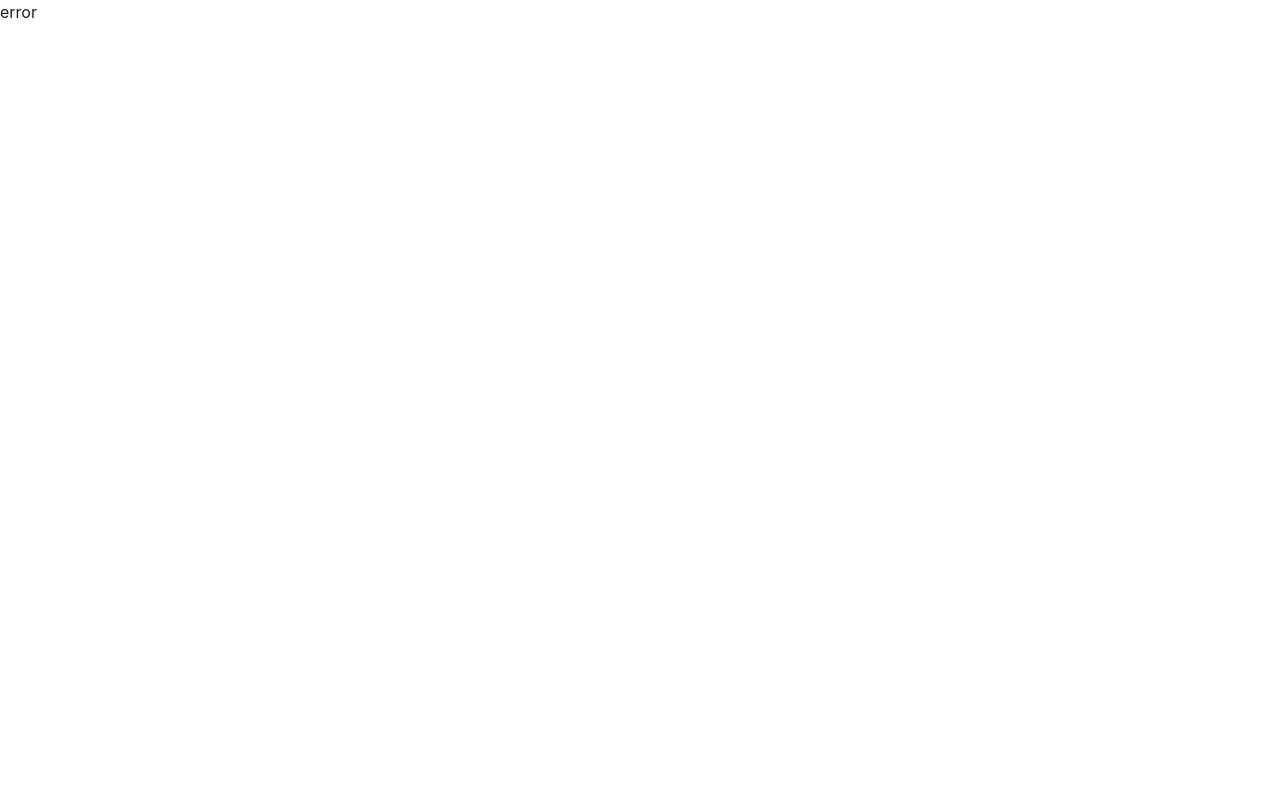
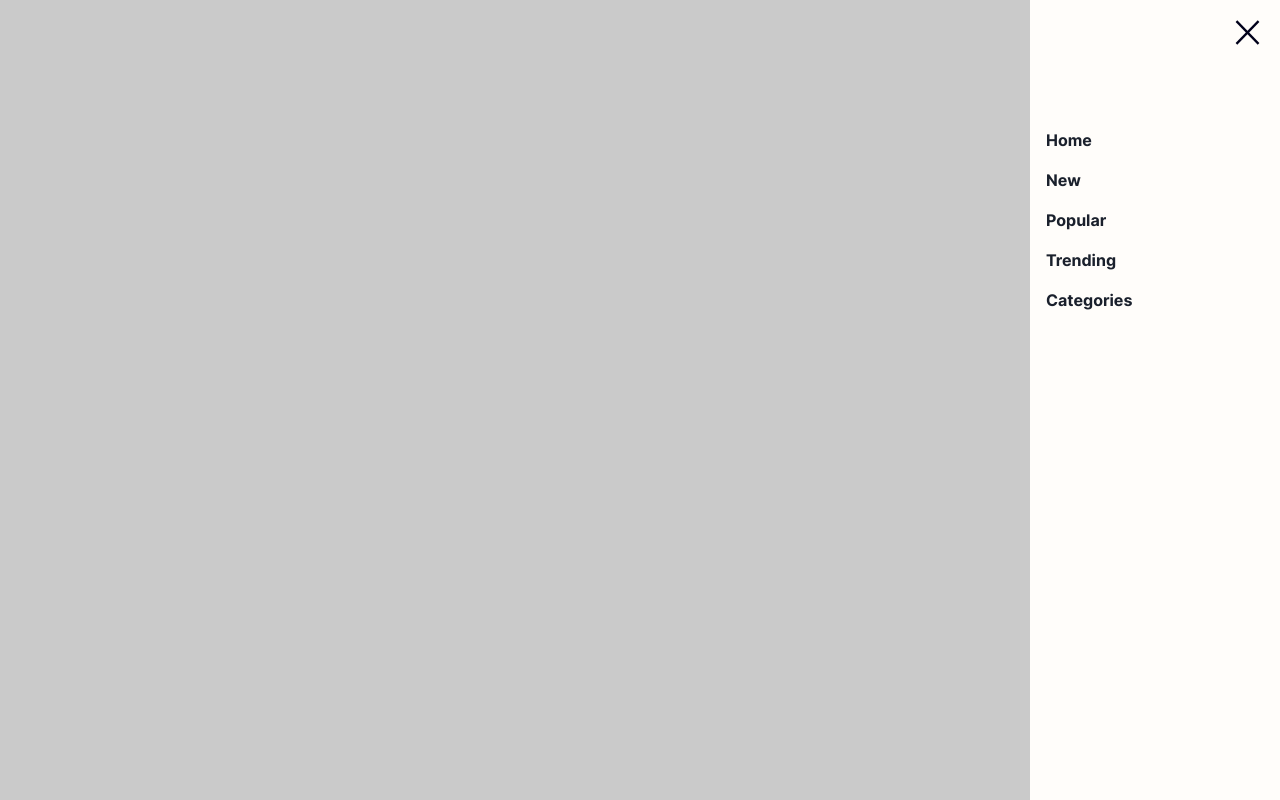
Before and after one commit to HongSourTheng/News-Hompage, a React (Vite) app: page /test in a window 1280 px wide. Before the commit this address had no page. Built offline with nearby package versions, Linux system fonts and the light colour scheme.

Commit message:
Build toggle menu bar (NavBar)

```diff
--- a/src/components/NavBar.tsx
+++ b/src/components/NavBar.tsx
@@ -1,8 +1,19 @@
-import { Center, HStack, Image, List, ListItem, Show } from "@chakra-ui/react";
+import {
+  Box,
+  Center,
+  HStack,
+  Image,
+  List,
+  ListItem,
+  Show,
+} from "@chakra-ui/react";
 import logo from "../assets/images/logo.svg";
 import iconMenu from "../assets/images/icon-menu.svg";
+import iconClose from "../assets/images/icon-menu-close.svg";
 import menuItem from "../data/menu";
+import { useState } from "react";
 const NavBar = () => {
+  const [toggle, setToggle] = useState(false);
   return (
     <Center>
       <HStack
@@ -11,15 +22,67 @@ const NavBar = () => {
           base: "96%",
           sm: "80%",
         }}
+        mt={1}
       >
         <List>
           <ListItem>
-            <Image cursor="pointer" src={logo} alt="logo" boxSize="40px" />
+            <Image cursor="pointer" src={logo} alt="logo" boxSize="35px" />
           </ListItem>
         </List>
         <List display="flex" cursor="pointer">
           <Show below="sm">
-            <Image src={iconMenu} alt="icon_menu" boxSize="20px" />
+            {toggle ? (
+              <>
+                <List
+                  position="absolute"
+                  top="0"
+                  right="0"
+                  bg="hsl(36, 100%, 99%)"
+                  zIndex="3"
+                  w="250px"
+                  h="100vh"
+                >
+                  <Image
+                    cursor="pointer"
+                    p={5}
+                    float="right"
+                    src={iconClose}
+                    alt="icon_menu"
+                    boxSize="65px"
+                    onClick={() => setToggle(!toggle)}
+                  />
+                  <Box mt="120px" ml={2}>
+                    {menuItem.map((menu) => (
+                      <ListItem
+                        fontFamily="inter-bold"
+                        fontSize="md"
+                        p={2}
+                        key={menu.id}
+                      >
+                        {menu.name}
+                      </ListItem>
+                    ))}
+                  </Box>
+                </List>
+                <Box
+                  w="100%"
+                  h="100vh"
+                  zIndex="2"
+                  bg="rgba(0, 0, 0, 0.208)"
+                  position="absolute"
+                  top='0'
+                  left='0'
+                  onClick={() => setToggle(!toggle)}
+                />
+              </>
+            ) : (
+              <Image
+                src={iconMenu}
+                alt="icon_menu"
+                boxSize="20px"
+                onClick={() => setToggle(!toggle)}
+              />
+            )}
           </Show>
           <Show above="sm">
             {menuItem.map((menu) => (
--- /dev/null
+++ b/src/components/Test.tsx
@@ -0,0 +1,43 @@
+import { Box, Image, List, ListItem } from "@chakra-ui/react";
+import menuItem from "../data/menu";
+import iconClose from "../assets/images/icon-menu-close.svg";
+const Test = () => {
+  return (
+    <>
+      <List
+        position="absolute"
+        top="0"
+        right="0"
+        bg="hsl(36, 100%, 99%)"
+        zIndex="3"
+        w="250px"
+        h="100vh"
+      >
+        <Image
+          cursor="pointer"
+          p={5}
+          float="right"
+          src={iconClose}
+          alt="icon_menu"
+          boxSize="65px"
+        />
+        <Box mt="120px" ml={2}>
+          {menuItem.map((menu) => (
+            <ListItem fontFamily="inter-bold" fontSize="md" p={2} key={menu.id}>
+              {menu.name}
+            </ListItem>
+          ))}
+        </Box>
+      </List>
+      <Box
+        w="100%"
+        h="100vh"
+        zIndex="2"
+        bg="rgba(0, 0, 0, 0.208)"
+        position="absolute"
+      />
+    </>
+  );
+};
+
+export default Test;
--- a/src/index.css
+++ b/src/index.css
@@ -10,3 +10,6 @@
   font-family: "inter-extra-bold";
   src: url("assets/fonts/static/Inter-ExtraBold.ttf") format("truetype");
 }
+h6 {
+  background-color: rgba(0, 0, 0, 0.116);
+}
--- a/src/routes.tsx
+++ b/src/routes.tsx
@@ -1,10 +1,15 @@
 import { createBrowserRouter } from "react-router-dom";
 import Layout from "./pages/Layout";
+import Test from "./components/Test";
 const router = createBrowserRouter([
   {
     path: "/",
     element: <Layout />,
     errorElement: "error",
   },
+  {
+    path: "test",
+    element: <Test />,
+  },
 ]);
 export default router;
```
